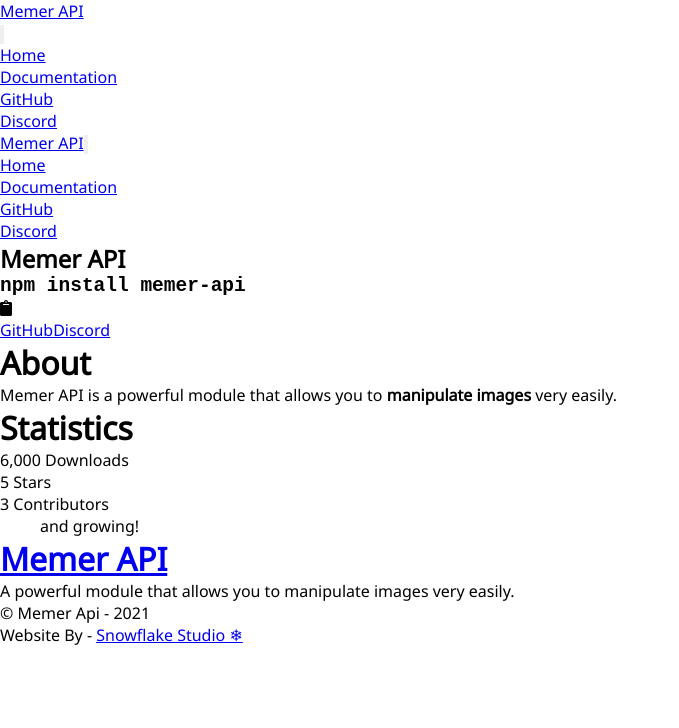
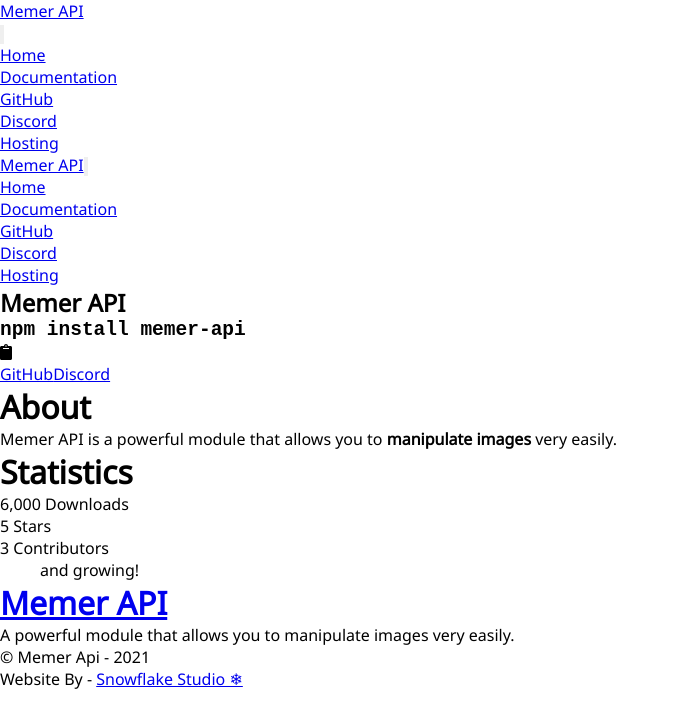
Before and after one commit to Yash094/Memer-API-Docs, a Next.js app: page / in a window 1280 px wide. Shown: the top 728 px of the page, without its empty margins (0-679 px from the left). Built offline with nearby package versions, Linux system fonts and the light colour scheme; no server answers.

Commit message:
Update config.js

```diff
--- a/config.js
+++ b/config.js
@@ -5,6 +5,7 @@
         { name: "Documentation", path: "/docs", external: false },
         { name: "GitHub", path: "https://github.com/Yash094/memer-api", external: true },
         { name: "Discord", path: "https://discord.gg/emD44ZJaSA", external: true },
+        { name: "Hosting", path: "https://bittmax.de", external: true },
     ],
     DISCORD_INVITE: "https://discord.gg/emD44ZJaSA",
     GITHUB_LINK: "https://github.com/Yash094/memer-api",
```
